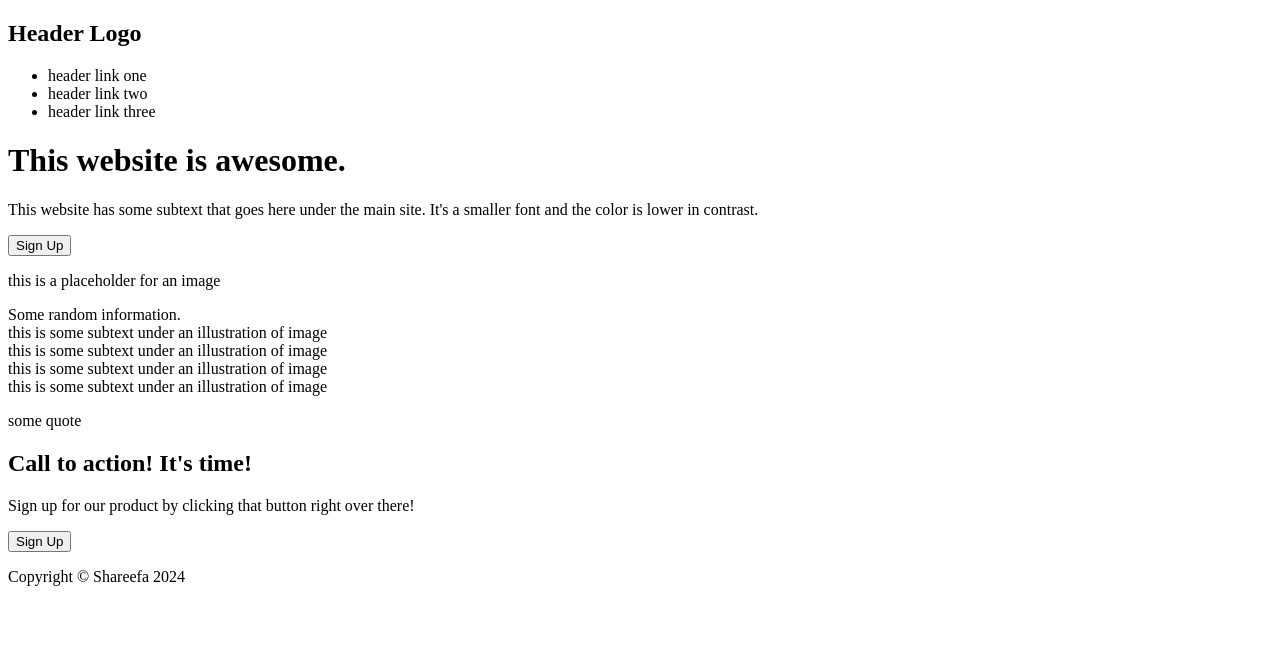
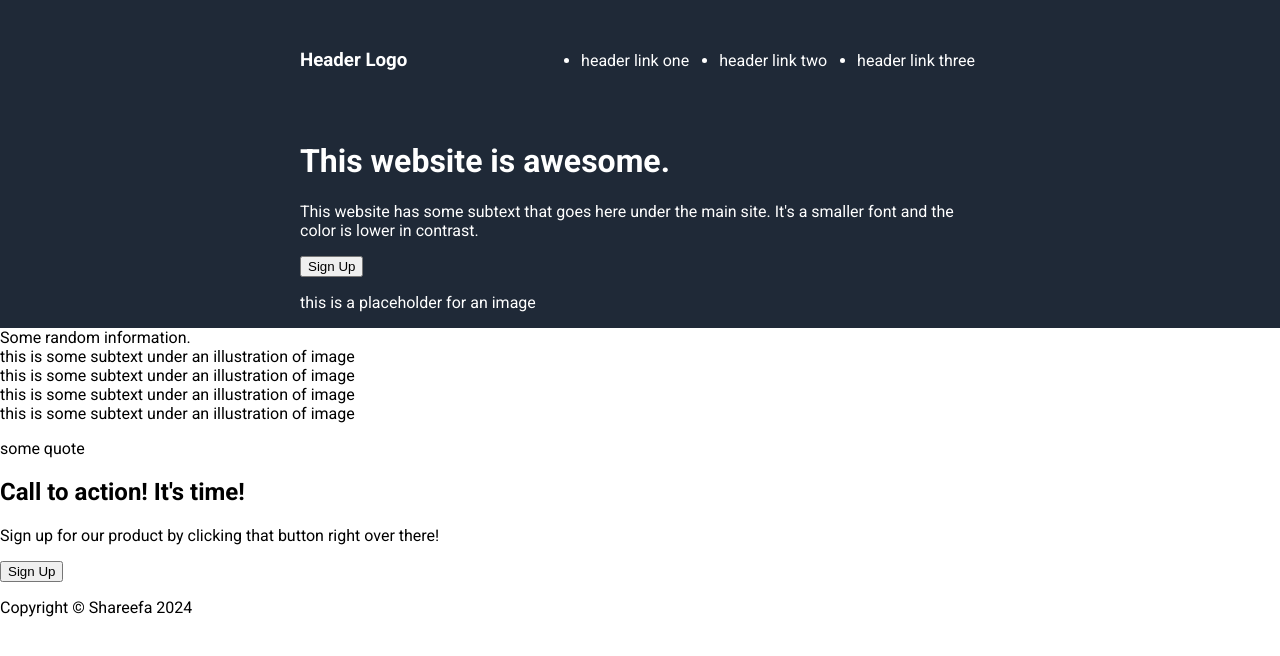
Before and after one commit to okhush/Odin-Project-Landing-Page, a plain HTML site: page index.html in a window 1280 px wide. Drawn offline with Linux system fonts and the light colour scheme.

Commit message:
edited the top and info divs with css

```diff
--- a/index.html
+++ b/index.html
@@ -11,9 +11,9 @@
 
     <body>
         <div class="top">
-            <h2>Header Logo</h2>
+            <h3>Header Logo</h2>
 
-            <ul>
+            <ul class="right-links">
                 <li><a href="#"></a>header link one</li>
                 <li><a href="#"></a>header link two</li>
                 <li><a href="#"></a>header link three</li>
@@ -21,10 +21,15 @@
         </div>
 
         <div class="intro">
+            <div>
             <h1>This website is awesome.</h1>
             <p>This website has some subtext that goes here under the main site. It's a smaller font and the color is lower in contrast.</p>
             <button>Sign Up</button>
+            </div>
+
+            <div>
             <p>this is a placeholder for an image</p>
+            </div>
         </div>
 
         <div class="sentence">
--- a/style.css
+++ b/style.css
@@ -0,0 +1,34 @@
+@import url('https://fonts.googleapis.com/css2?family=Roboto:wght@400;700&display=swap');
+
+body {
+    height: 100vh;
+    margin: 0;
+    overflow: hidden;
+    font-family: Roboto, sans-serif;
+}
+
+.top {
+    background-color: #1F2937;
+    color: white;
+    padding-top: 30px;
+    padding-left: 300px;
+    padding-right: 300px;
+    display: flex;
+    justify-content: space-between;
+}
+
+.right-links {
+    padding: 5px;
+    display: flex;
+    gap: 30px;
+}
+
+.intro {
+    background-color: #1F2937;
+    color: white;
+    padding-top: 30px;
+    padding-left: 300px;
+    padding-right: 300px;
+    display: flex;
+    flex-direction: column;
+}
```
